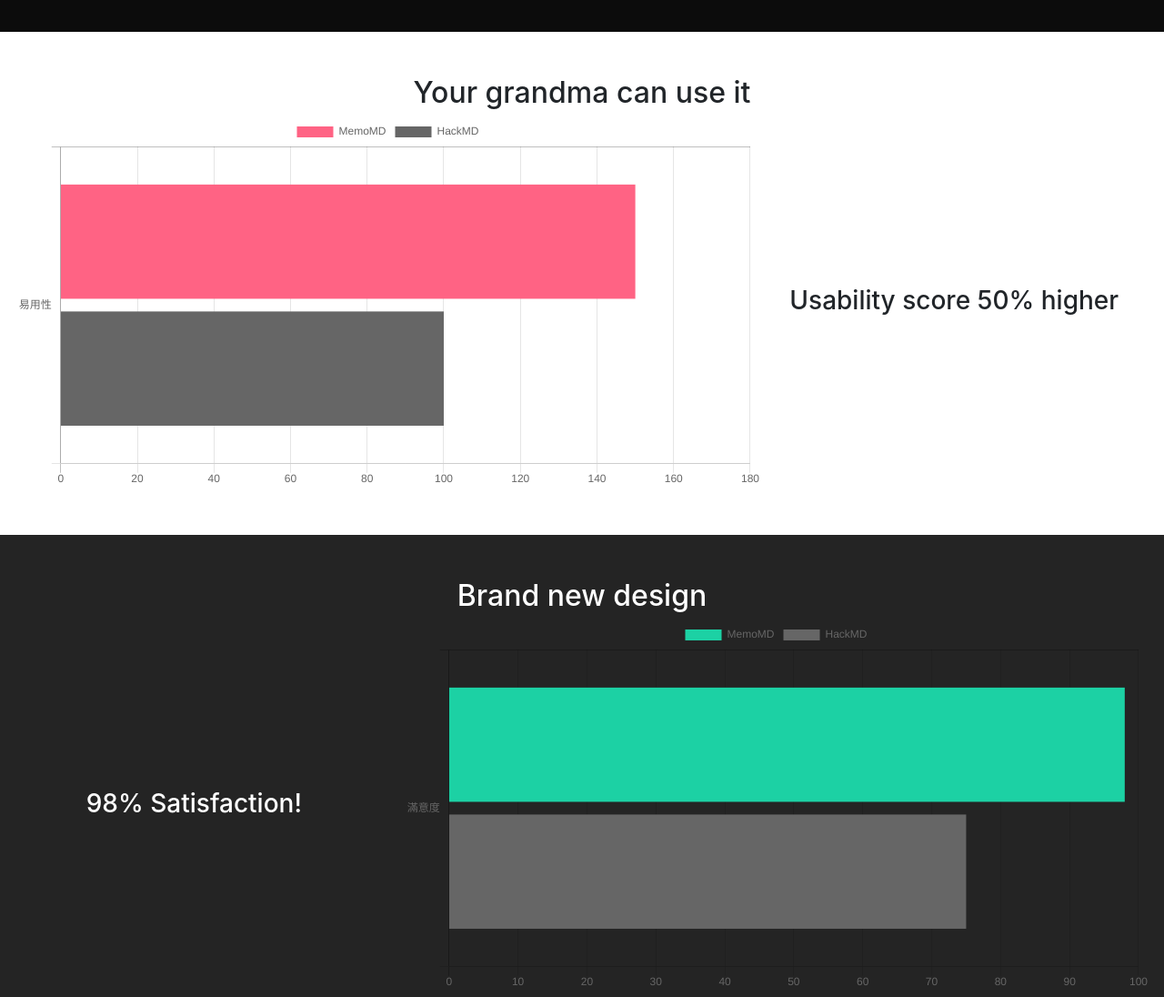
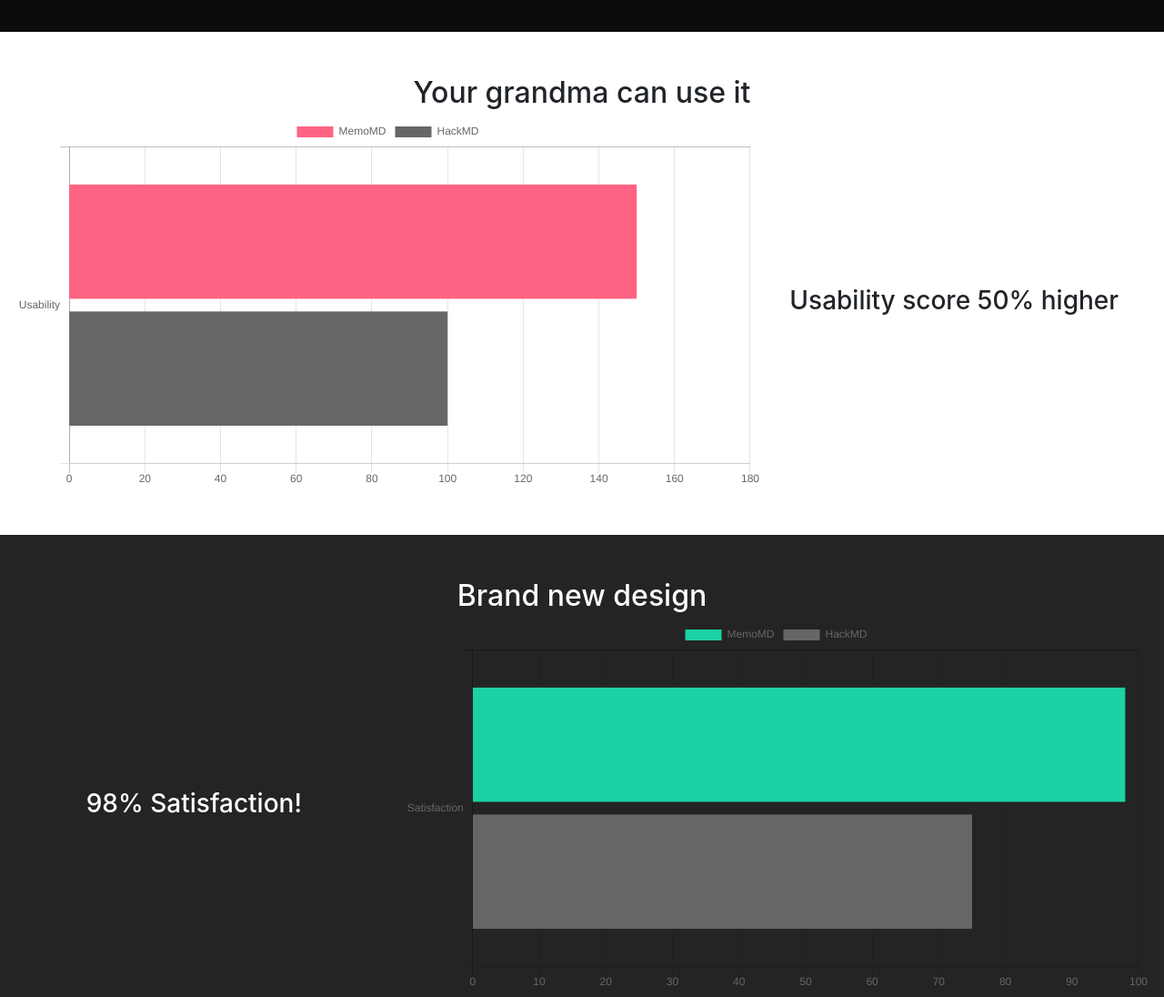
Before and after one commit to hackmdio/memo, a website built with Parcel: page src/en.pug in a window 1280 px wide. Shown: the part 2980-4076 px from the top of the page at 91% size. Built offline with nearby package versions, Linux system fonts and the light colour scheme.

Commit message:
Translate charts

```diff
--- a/src/en.pug
+++ b/src/en.pug
@@ -26,3 +26,4 @@ html(lang='en')
     include footer
 
     include scripts
+    script(src='./index_en.js')
--- a/src/index.pug
+++ b/src/index.pug
@@ -26,3 +26,4 @@ html(lang='en')
     include footer
 
     include scripts
+    script(src='./index.js')
--- /dev/null
+++ b/src/index_en.js
@@ -0,0 +1,97 @@
+var ctx = document.getElementById('satisfaction').getContext('2d');
+var chart = new Chart(ctx, {
+    // The type of chart we want to create
+    type: 'horizontalBar',
+
+    data: {
+        labels: ['Satisfaction'],
+        datasets: [{
+            label: 'MemoMD',
+            backgroundColor: '#1cd1a4',
+            borderColor: '#1cd1a4',
+            data: [98]
+        }, {
+          label: 'HackMD',
+          backgroundColor: '#1cd1a4)',
+          borderColor: '#1cd1a4)',
+          data: [75]
+      }]
+    },
+
+    options: {
+      scales: {
+        xAxes: [{
+            ticks: {
+                suggestedMin: 0,
+                suggestedMax: 100
+            }
+        }]
+    }
+    }
+});
+
+
+var ctx = document.getElementById('usability').getContext('2d');
+var chart = new Chart(ctx, {
+    // The type of chart we want to create
+    type: 'horizontalBar',
+
+    data: {
+        labels: ['Usability'],
+        datasets: [{
+            label: 'MemoMD',
+            backgroundColor: 'rgb(255, 99, 132)',
+            borderColor: 'rgb(255, 99, 132)',
+            data: [150]
+        }, {
+          label: 'HackMD',
+          backgroundColor: 'rgb(255, 99, 132))',
+          borderColor: 'rgb(255, 99, 132))',
+          data: [100]
+      }]
+    },
+
+    options: {
+      scales: {
+        xAxes: [{
+            ticks: {
+                suggestedMin: 0,
+                suggestedMax: 180
+            }
+        }]
+    }
+    }
+});
+
+
+var ctx = document.getElementById('perf').getContext('2d');
+var chart = new Chart(ctx, {
+    // The type of chart we want to create
+    type: 'horizontalBar',
+
+    data: {
+        labels: ['Latency'],
+        datasets: [{
+            label: 'MemoMD',
+            backgroundColor: '#1c64d1',
+            borderColor: '#1c64d1',
+            data: [0.0001]
+        }, {
+          label: 'HackMD',
+          backgroundColor: '#1c64d1)',
+          borderColor: '#1c64d1)',
+          data: [5]
+      }]
+    },
+
+    options: {
+      scales: {
+        xAxes: [{
+            ticks: {
+                suggestedMin: 0,
+                suggestedMax: 7
+            }
+        }]
+    }
+    }
+});
--- a/src/scripts.pug
+++ b/src/scripts.pug
@@ -2,4 +2,3 @@ script(src='https://code.jquery.com/jquery-3.3.1.slim.min.js', integrity='sha384
 script(src='https://cdnjs.cloudflare.com/ajax/libs/popper.js/1.14.7/umd/popper.min.js', integrity='sha384-UO2eT0CpHqdSJQ6hJty5KVphtPhzWj9WO1clHTMGa3JDZwrnQq4sF86dIHNDz0W1', crossorigin='anonymous')
 script(src="https://cdn.jsdelivr.net/npm/chart.js@2.8.0/dist/Chart.min.js", integrity="sha256-Uv9BNBucvCPipKQ2NS9wYpJmi8DTOEfTA/nH2aoJALw=", crossorigin="anonymous")
 script(src='https://stackpath.bootstrapcdn.com/bootstrap/4.3.1/js/bootstrap.min.js', integrity='sha384-JjSmVgyd0p3pXB1rRibZUAYoIIy6OrQ6VrjIEaFf/nJGzIxFDsf4x0xIM+B07jRM', crossorigin='anonymous')
-script(src='./index.js')
```
